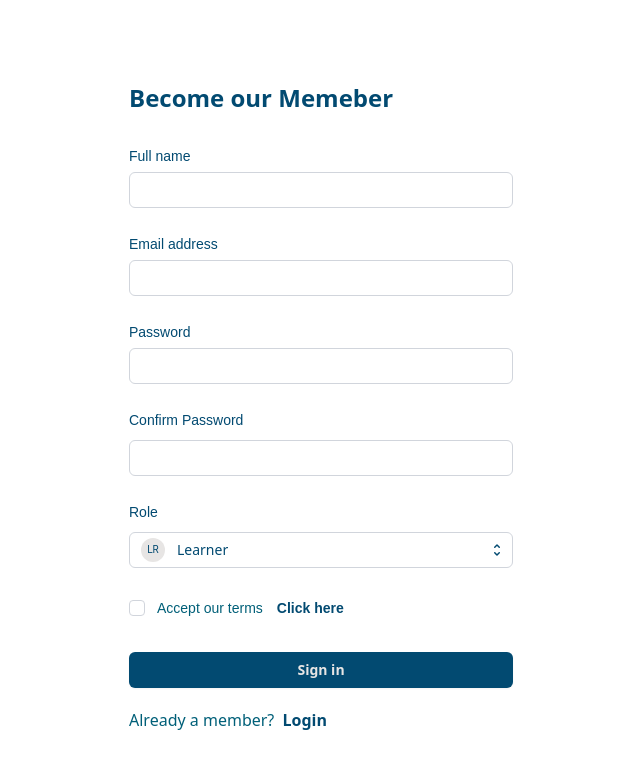
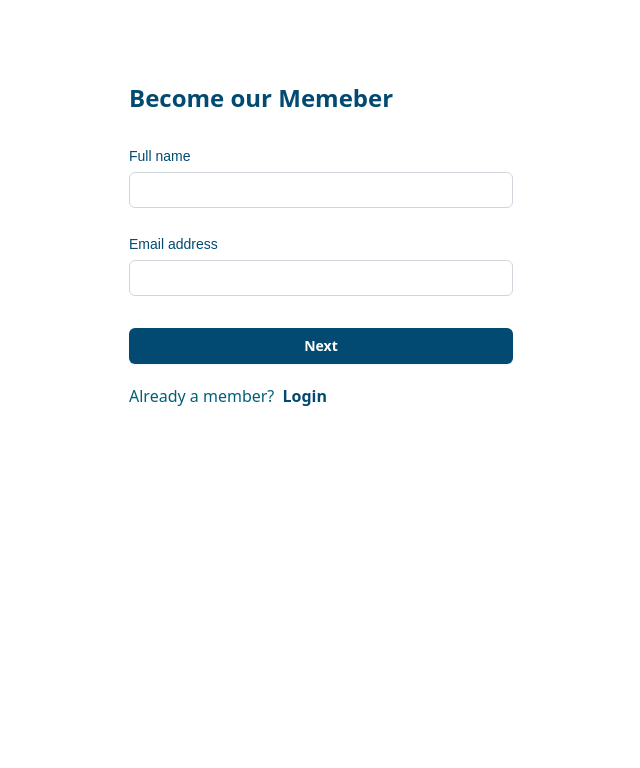
Before and after one commit to Roshan-pindiprolu/thrivvr, a React (Vite) app in the folder client-ui/: page /signup in a window 1280 px wide. Shown: the top 768 px of the page, without its empty margins (319-959 px from the left). Built offline with nearby package versions, Linux system fonts and the light colour scheme.

Commit message:
Made a small beautiful change in Signup Page

```diff
--- a/client-ui/src/pages/SignUp/index.jsx
+++ b/client-ui/src/pages/SignUp/index.jsx
@@ -36,7 +36,8 @@ const SignUp = () => {
             'AD',
         }
     ]
-    const [selected, setSelected] = useState(roles[0])
+    const [selected, setSelected] = useState(roles[0]);
+    const [step, setStep] = useState(1);
     const [formData, setFormData] = useState({
         fullName: '',
         email: '',
@@ -46,12 +47,23 @@ const SignUp = () => {
         acceptTerms: false
     });
 
+    const handleNext = () => {
+        if (formData.fullName && formData.email) {
+            setStep(2);
+        } else {
+            alert("Please fill in name and email to proceed.");
+        }
+    };
+
     const handleSubmit = async (e) => {
         e.preventDefault();
-
         try {
-          const res = await axios.post('http://localhost:1000/api/auth/signup', formData);
-          alert(res.data.message);
+            const payload = {
+            ...formData,
+            role: selected.name
+            };
+            await axios.post('http://localhost:1000/api/auth/signup', payload);
+            alert("Registration completed");
         } catch (err) {
             alert(err?.response?.data?.error || 'Something went wrong');
         }
@@ -128,7 +140,8 @@ const SignUp = () => {
             </div>
             <div className="flex">
                 <div className="mt-2 sm:mx-auto sm:w-full sm:max-w-sm mb-10">
-                    <form action="#" method="POST" className="space-y-6" onSubmit={handleSubmit}>
+                {step === 1 && (
+                    <div className="space-y-6">
                         <div>
                         <label htmlFor="first-name" className="block text-sm/6 text-sky-900 text-left font-monts selection:bg-cyan-800 selection:text-stone-200">
                             Full name
@@ -145,7 +158,6 @@ const SignUp = () => {
                             />
                         </div>
                         </div>
-
 
                         <div>
                         <label htmlFor="email" className="block text-left text-sm/6 font-medium text-sky-900 font-monts selection:bg-cyan-800 selection:text-stone-200">
@@ -165,6 +177,24 @@ const SignUp = () => {
                         </div>
                         </div>
 
+                        <button
+                        type="button"
+                        onClick={handleNext}
+                        className="flex w-full justify-center rounded-md bg-sky-900 px-3 py-1.5 text-sm/6 font-semibold text-white shadow-xs hover:bg-sky-700 mt-8"
+                        >
+                        Next
+                        </button>
+                    </div>
+                    )}
+
+                    {step == 2 && (
+                    <form action="#" method="POST" className="space-y-6" onSubmit={handleSubmit}>
+                        <p
+                        onClick={() => setStep(1)}
+                        className="text-sm mb-5 text-sky-900 font-semibold cursor-pointer hover:text-sky-700 transition duration-150 ease-in-out  selection:bg-cyan-800 selection:text-stone-200"
+                        >
+                            ← Back to Name & Email
+                        </p>
                         <div>
                             <div className="flex items-center justify-between">
                                 <label htmlFor="password" className="block text-sm/6 font-medium text-sky-900 font-monts selection:bg-cyan-800 selection:text-stone-200">
@@ -306,6 +336,7 @@ const SignUp = () => {
                         </fieldset>
                         </div>
                     </form>
+                    )}
                     <p className="mt-5 text-left text-cyan-800 font-sans selection:bg-cyan-800 selection:text-stone-200">
                         Already a member?{' '}
                         <Link
```
Lines whose indentation alone changed are shown as unchanged.
